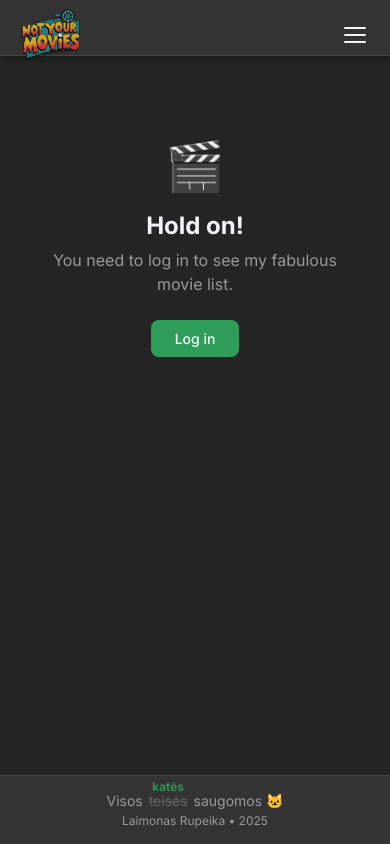
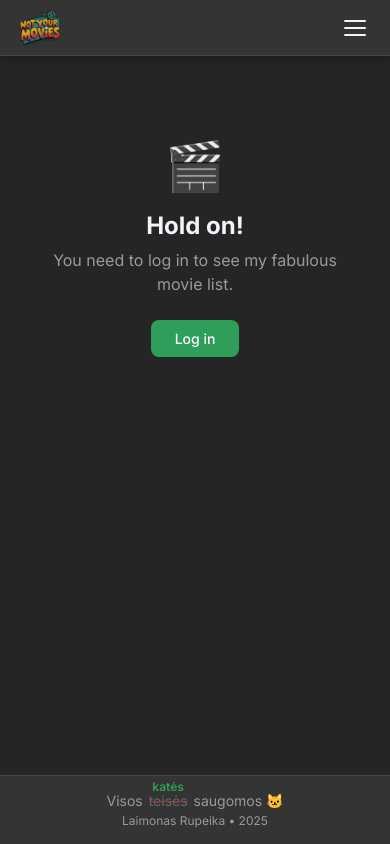
Before and after one commit to Laimas26/favorite-movies-aba, a React app in the folder frontend/: page / in a window 390 px wide. Built offline with nearby package versions, Linux system fonts and the light colour scheme; no server answers; the HTML template or start-up script is replaced by a standard one.

Commit message:
Fix logo overflow in mobile navbar

```diff
--- a/frontend/src/components/Navbar/Navbar.module.css
+++ b/frontend/src/components/Navbar/Navbar.module.css
@@ -125,7 +125,7 @@
   }
 
   .logoImg {
-    height: 70px;
+    height: 48px;
   }
 
   .navLinks,
```
